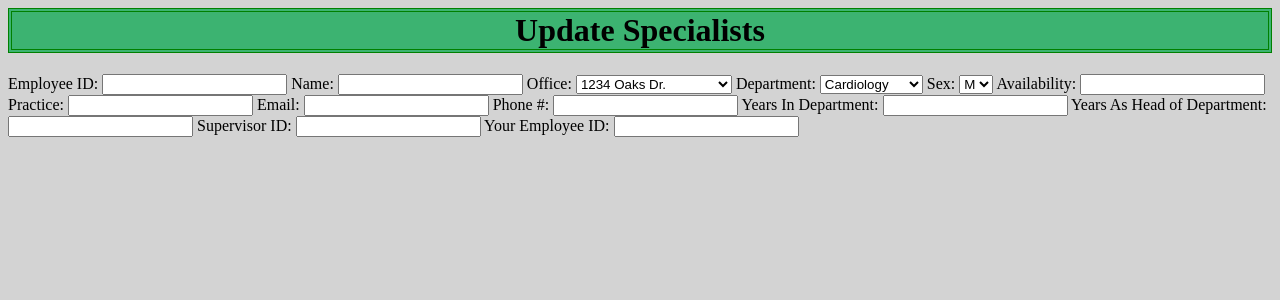
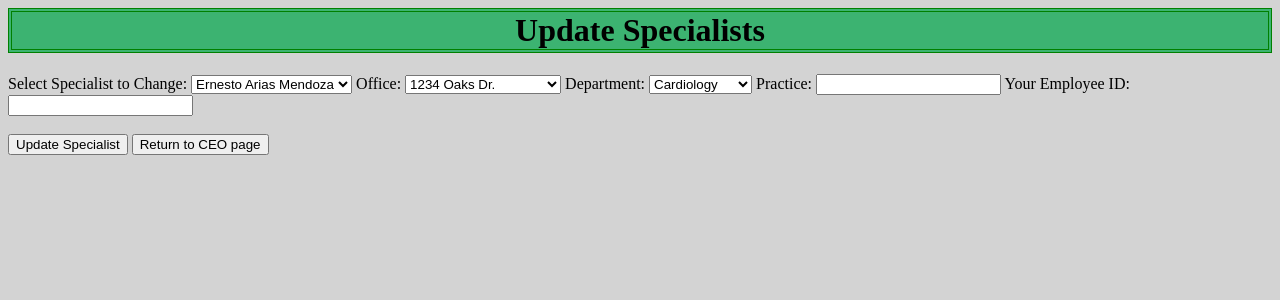
Before and after one commit to BrayanSosa04/DB-Project-Repo, a PHP site: page /changeSpecialist.php in a window 1280 px wide. Shown: the top 300 px of the page. Run offline with PHP 8.4, Linux system fonts and the light colour scheme; data comes from the database, SQL or seed files in the repository.

Commit message:
updating the change specialist form

```diff
--- a/changePhysician.php
+++ b/changePhysician.php
@@ -99,5 +99,6 @@
       <br></br>
       <button type = "submit" name = "submit">Update Physician</button>
       <button type = "submit_c" name = "submit_c" formaction = "CEO.php">Return to CEO page</button>
+    </form>
   </section>
 </body>
--- a/changeSpecialist.php
+++ b/changeSpecialist.php
@@ -39,18 +39,29 @@
   <h1>Update Specialists</h1>
   <section id = "SUpdateOverview">
     <form action = "updatePhysician2.php" method = "POST">
-      <label for = "SUpdateID">Employee ID:</label>
-      <input type = "text" id = "SUpdateID" SUpdateID = "SUpdateID" name = "SUpdateID">
+      <label for = "SUpdateID">Select Specialist to Change:</label>
+      <select id = "SUpdateID" SUpdateID = "SUpdateID" name = "SUpdateID">
+        <?php
+            include_once 'connectToTheDB.php';
 
-      <label for = "SUpdateName">Name:</label>
-      <input type = "text" id = "SUpdateName" SUpdateName = "SUpdateName" name = "SUpdateName">
+            $sqlS = "SELECT * FROM specialist WHERE Flagged_Delete = 0;";
+            $resultS = mysqli_query($conn, $sqlS);
+
+            while($rS = mysqli_fetch_array($resultS)){
+        ?>
+            <option value = "<?php echo $rS['Employee_ID']; ?>"><?php echo $rS['Employee_Name']; ?></option>
+
+        <?php
+        }
+        ?>
+      </select>
 
       <label for = "SUpdateOffice">Office:</label>
       <select id = "Spe_Off" Phy_Off = "Spe_Off" name = "Spe_Off">
         <?php
             include_once 'connectToTheDB.php';
 
-            $sqlOff = "SELECT * FROM offices;";
+            $sqlOff = "SELECT * FROM offices WHERE Flagged_Delete = 0;";
             $resultOff = mysqli_query($conn, $sqlOff);
 
             while($rOff = mysqli_fetch_array($resultOff)){
@@ -67,7 +78,7 @@
         <?php
             include_once 'connectToTheDB.php';
 
-            $sqlDept = "SELECT * FROM departments;";
+            $sqlDept = "SELECT * FROM departments WHERE Flagged_Delete = 0;";
             $resultDept = mysqli_query($conn, $sqlDept);
 
             while($rDept = mysqli_fetch_array($resultDept)){
@@ -79,35 +90,15 @@
         ?>
       </select>
 
-      <label for = "SUpdateSex">Sex:</label>
-      <select id = "SUpdateSex" SUpdateSex = "SUpdateSex" name = "SUpdateSex">
-        <option value = "M">M</option>
-        <option value = "F">F</option>
-        <option value = "O">O</option>
-      </select>
-
-      <label for = "SUpdateAvailable">Availability:</label>
-      <input type = "text" id = "SUpdateAvailable" SUpdateAvailable = "SUpdateAvailable" name = "SUpdateAvailable">
-
       <label for = "SUpdatePractice">Practice:</label>
       <input type = "text" id = "SUpdatePractice" SUpdatePractice = "SUpdatePractice" name = "SUpdatePractice">
 
-      <label for = "SUpdateEmail">Email:</label>
-      <input type = "text" id = "SUpdateEmail" SUpdateEmail = "SUpdateEmail" name = "SUpdateEmail">
-
-      <label for = "SUpdatePhone">Phone #:</label>
-      <input type = "text" id = "SUpdatePhone" SUpdatePhone = "SUpdatePhone" name = "SUpdatePhone">
-
-      <label for = "SUpdateYearsInDept">Years In Department:</label>
-      <input type = "number" id = "SUpdateYearsInDept" SUpdateYearsInDept = "SUpdateYearsInDept" name = "SUpdateYearsInDept">
-
-      <label for = "SUpdateYearsHD">Years As Head of Department:</label>
-      <input type = "number" id = "SUpdateYearsHD" SUpdateYearsHD = "SUpdateYearsHD" name = "SUpdateYearsHD">
-
-      <label for = "SUpdateSupervisor">Supervisor ID:</label>
-      <input type = "text" id = "SUpdateSupervisor" SUpdateSupervisor = "SUpdateSupervisor" name = "SUpdateSupervisor">
 
       <label for = "SUpdateModifiedBy">Your Employee ID:</label>
       <input type = "text" id = "SUpdateModifiedBy" SUpdateModifiedBy = "SUpdateModifiedBy" name = "SUpdateModifiedBy">
+      <br></br>
+      <button type = "submit" name = "submit">Update Specialist</button>
+      <button type = "submit_c" name = "submit_c" formaction = "CEO.php">Return to CEO page</button>
+    </form>
   </section>
 </body>
```
